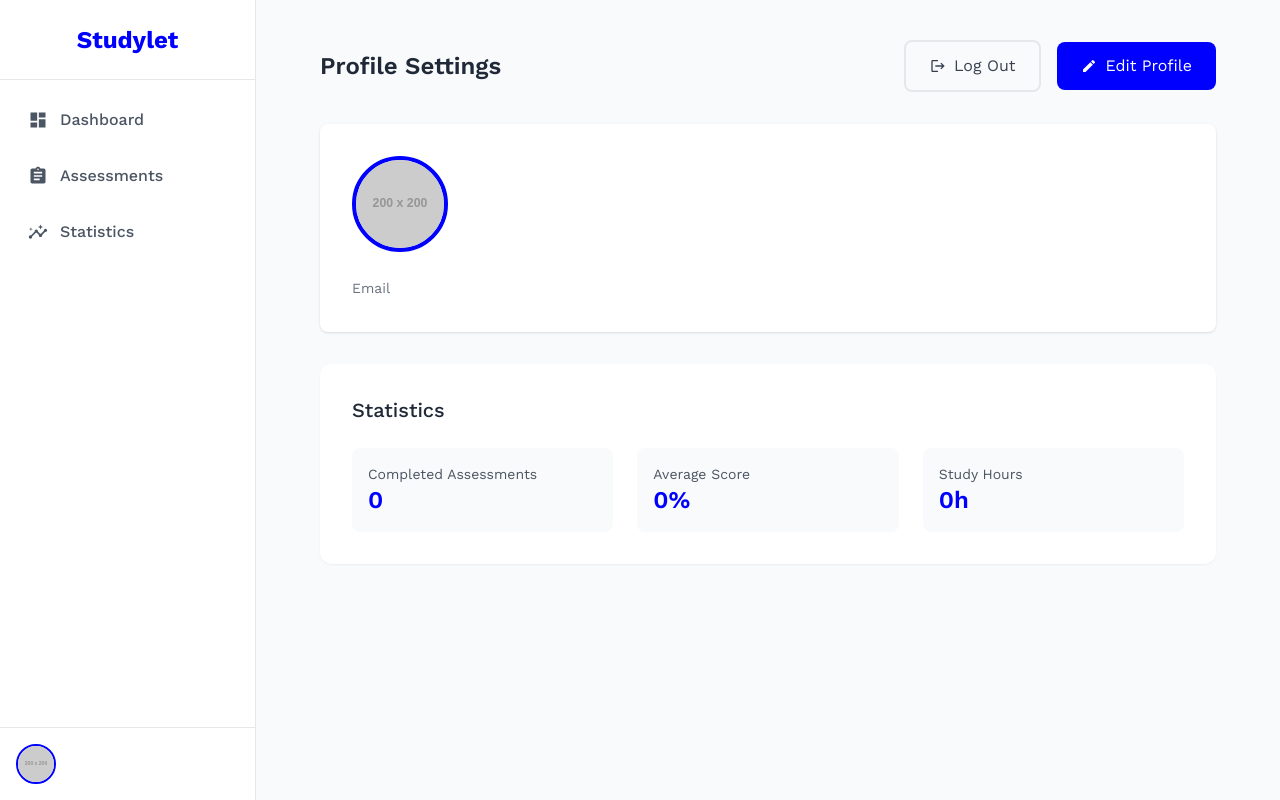
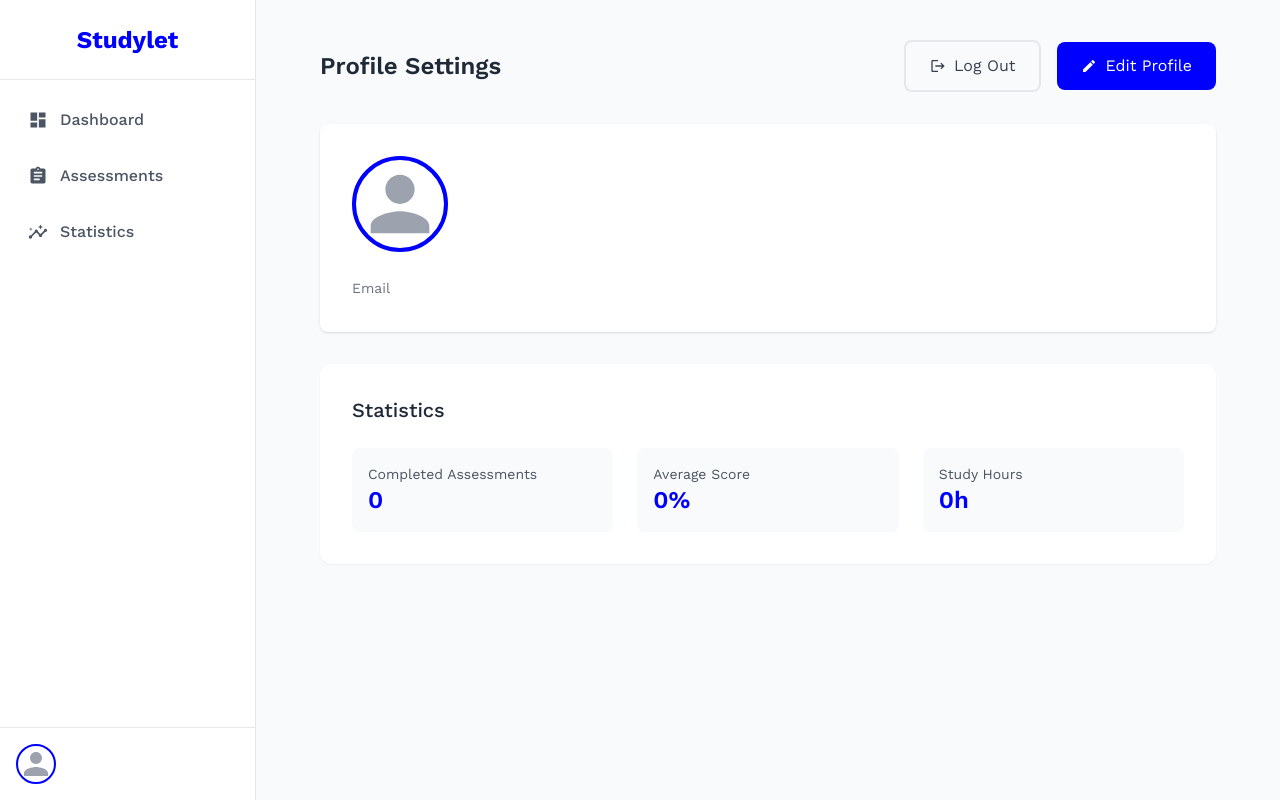
Before and after one commit to benhexie/studylet, a React (Create React App) app in the folder web/: page /app/profile in a window 1280 px wide. Built offline with nearby package versions, Linux system fonts and the light colour scheme; no server answers; a web font is replaced by a local one.

Commit message:
Added placeholder to profile picture

```diff
--- a/web/src/components/AppSlider.tsx
+++ b/web/src/components/AppSlider.tsx
@@ -100,11 +100,15 @@ const AppSlider = () => {
             className="flex items-center gap-3 p-4 hover:bg-gray-50 transition-colors"
           >
             <div className="w-10 h-10 rounded-full overflow-hidden border-2 border-primary">
-              <img
-                src={user?.avatar || "https://via.placeholder.com/200"}
-                alt="Profile"
-                className="w-full h-full object-cover"
-              />
+              {user?.avatar ? (
+                <img
+                  src={user.avatar}
+                  alt="Profile"
+                  className="w-full h-full object-cover"
+                />
+              ) : (
+                <MdPerson className="w-full h-full text-gray-400" />
+              )}
             </div>
             <div className="flex-1 min-w-0">
               <p className="font-medium text-gray-900 truncate">
--- a/web/src/pages/app/profile.tsx
+++ b/web/src/pages/app/profile.tsx
@@ -1,5 +1,5 @@
 import React from 'react';
-import { MdEdit, MdLogout } from 'react-icons/md';
+import { MdEdit, MdLogout, MdPerson } from 'react-icons/md';
 import { useNavigate } from 'react-router-dom';
 import { useSelector } from 'react-redux';
 import { selectUser } from '../../store/slices/authSlice';
@@ -49,11 +49,15 @@ const Profile = () => {
           <div className="p-8 space-y-6">
             <div className="flex items-center gap-6">
               <div className="w-24 h-24 rounded-full border-4 border-primary overflow-hidden">
-                <img
-                  src={user?.avatar || "https://via.placeholder.com/200"}
-                  alt="Profile"
-                  className="w-full h-full object-cover"
-                />
+                {user?.avatar ? (
+                  <img
+                    src={user.avatar}
+                    alt="Profile"
+                    className="w-full h-full object-cover"
+                  />
+                ) : (
+                  <MdPerson className="w-full h-full text-gray-400" />
+                )}
               </div>
               <div>
                 <h3 className="text-2xl font-semibold">{user?.name}</h3>
```
